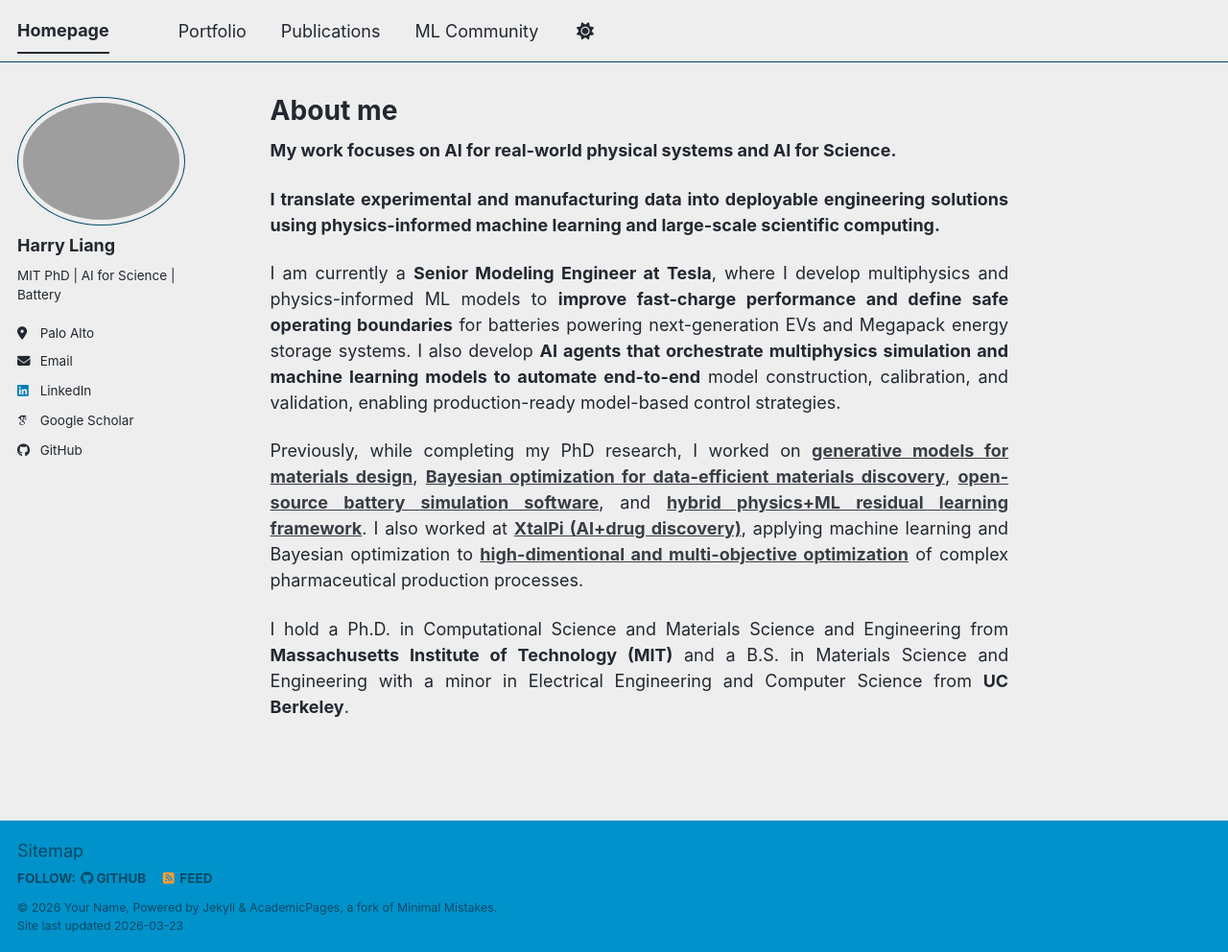
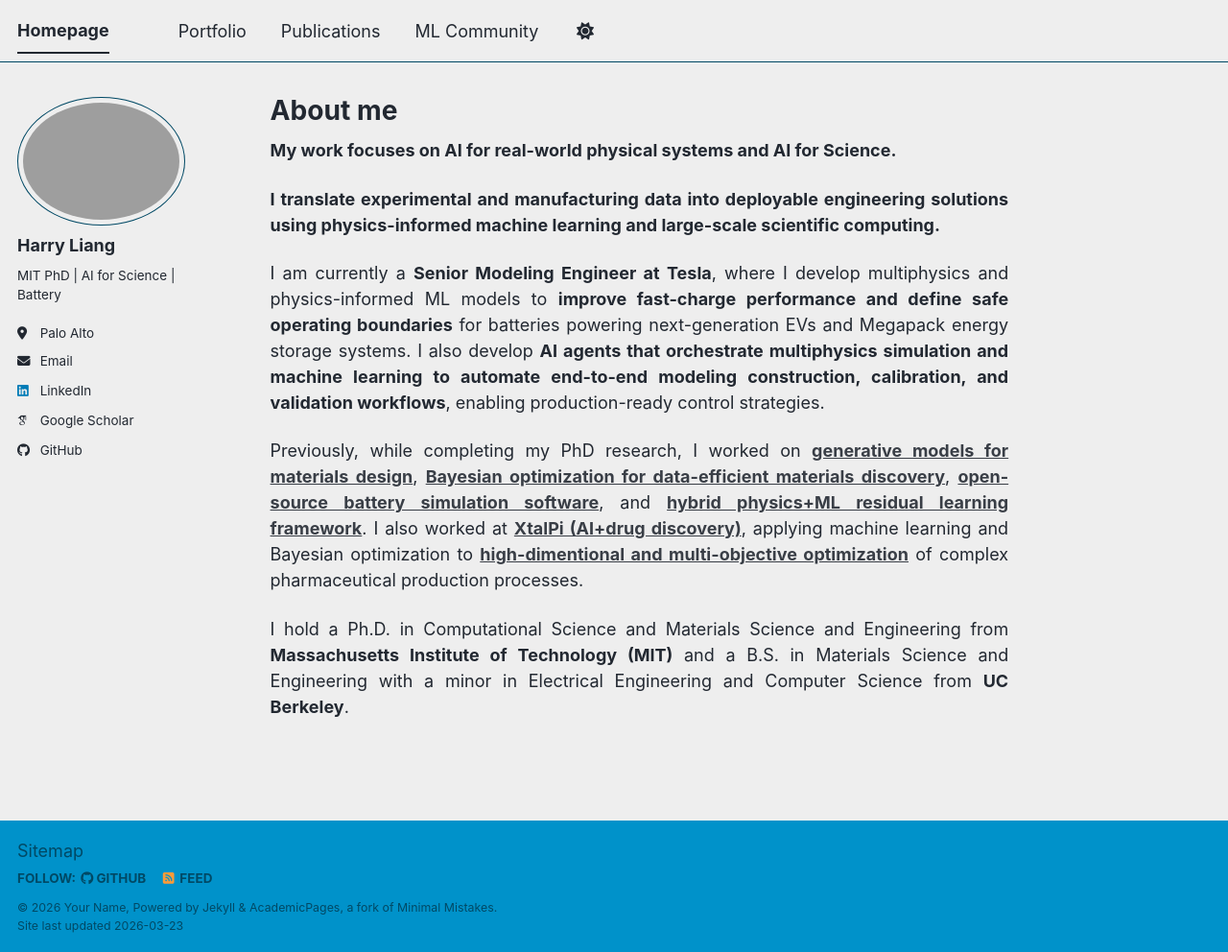
Before and after one commit to HarryQL/HarryQL.github.io, a Jekyll site: the page built from _pages/about.md, in a window 1280 px wide and 992 px high. Shown: the whole window at 96% size. Built offline with Jekyll 4.4.1, drawn with Linux system fonts in a browser that asks for light colours; some web fonts are replaced; a script bundle is joined from its source files by our own code; library files that are not in the unit come from our copies.

Commit message:
Update about.md

```diff
--- a/_pages/about.md
+++ b/_pages/about.md
@@ -13,7 +13,7 @@
 
 **I translate experimental and manufacturing data into deployable engineering solutions using physics-informed machine learning and large-scale scientific computing.**
 
-I am currently a **Senior Modeling Engineer at Tesla**, where I develop multiphysics and physics-informed ML models to **improve fast-charge performance and define safe operating boundaries** for batteries powering next-generation EVs and Megapack energy storage systems. I also develop **AI agents that orchestrate multiphysics simulation and machine learning models to automate end-to-end** model construction, calibration, and validation, enabling production-ready model-based control strategies.
+I am currently a **Senior Modeling Engineer at Tesla**, where I develop multiphysics and physics-informed ML models to **improve fast-charge performance and define safe operating boundaries** for batteries powering next-generation EVs and Megapack energy storage systems. I also develop **AI agents that orchestrate multiphysics simulation and machine learning to automate end-to-end modeling construction, calibration, and validation workflows**, enabling production-ready control strategies.
 
 Previously, while completing my PhD research, I worked on [**generative models for materials design**](https://www.cell.com/matter/fulltext/S2590-2385(21)00625-1), [**Bayesian optimization for data-efficient materials discovery**](https://www.nature.com/articles/s41524-021-00656-9), [**open-source battery simulation software**](https://iopscience.iop.org/article/10.1149/1945-7111/acf47f/meta), and [**hybrid physics+ML residual learning framework**](https://dspace.mit.edu/handle/1721.1/155373). I also worked at [**XtalPi (AI+drug discovery)**](https://en.xtalpi.com/), applying machine learning and Bayesian optimization to [**high-dimentional and multi-objective optimization**](https://openreview.net/forum?id=UVdSYXMNdOe) of complex pharmaceutical production processes.
 
```
